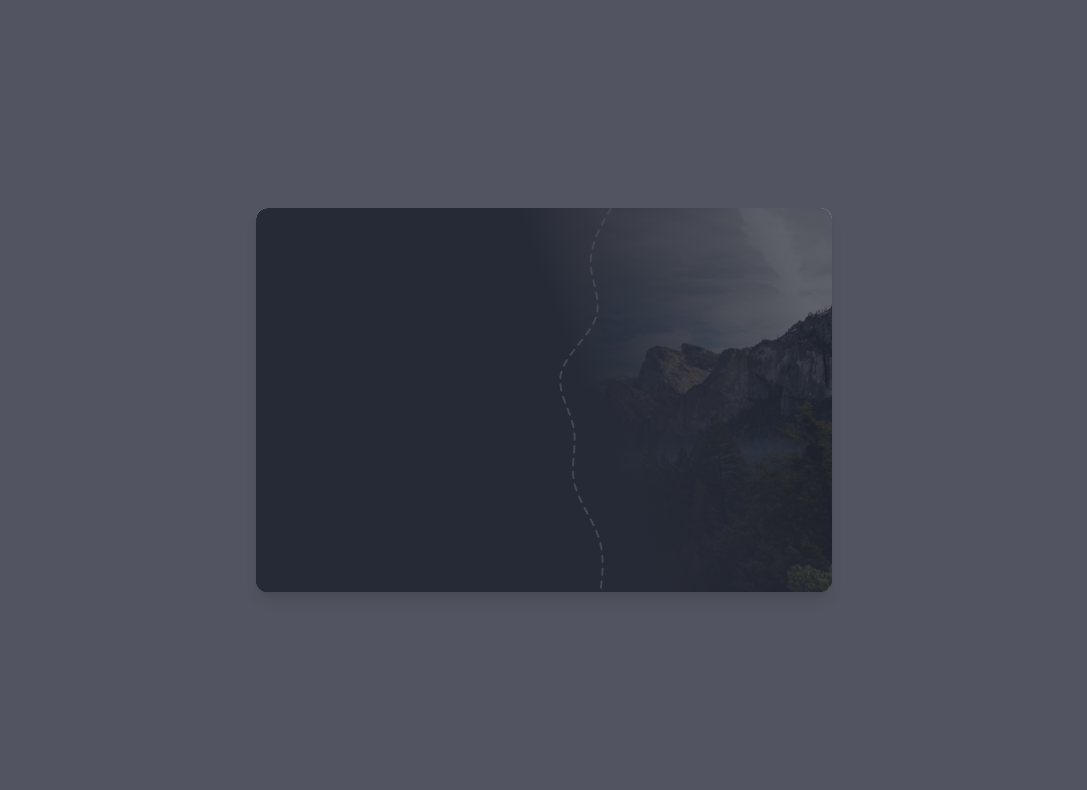
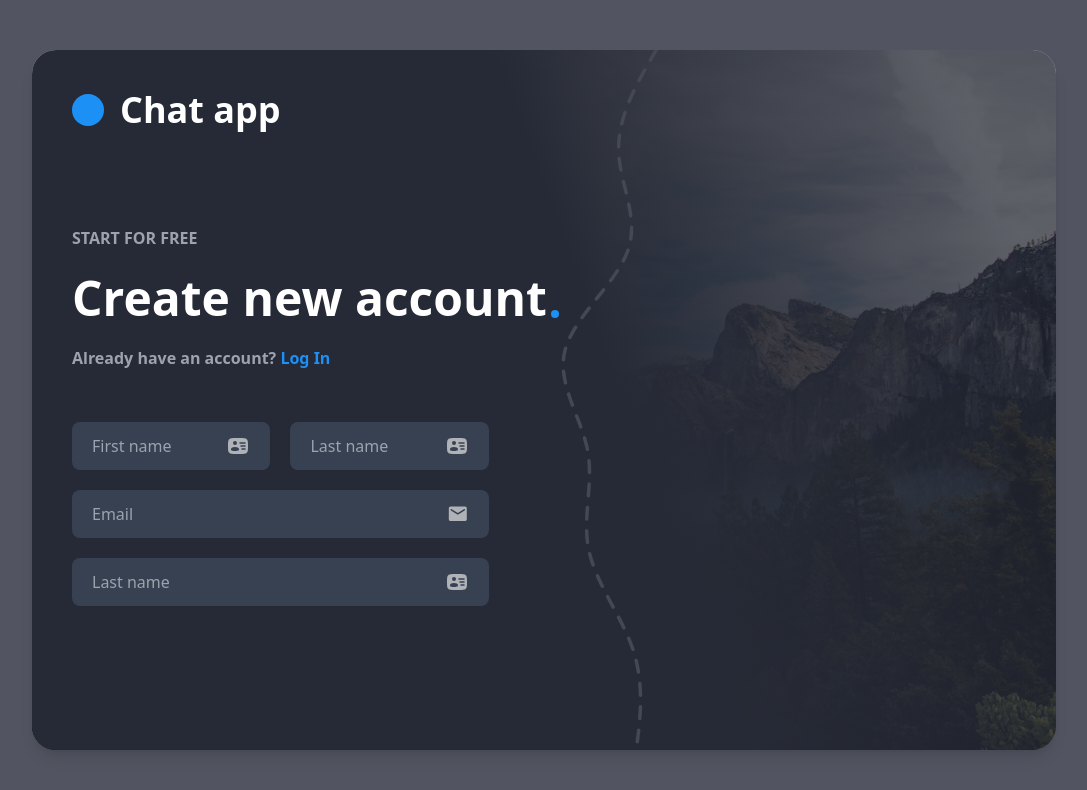
Before and after one commit to m0nt34/chat_application_react, a React (Vite) app in the folder client/: page /signup in a window 1280 px wide. Shown: the top 790 px of the page, without its empty margins (96-1183 px from the left). Built offline with nearby package versions, Linux system fonts and the light colour scheme.

Commit message:
sign up page change

```diff
--- /dev/null
+++ b/client/src/assets/icons/ClosedEyeIcon.jsx
@@ -0,0 +1,25 @@
+import React from "react";
+
+const ClosedEyeIcon = () => {
+  return (
+    <svg
+      xmlns="http://www.w3.org/2000/svg"
+      width="1em"
+      height="1em"
+      viewBox="0 0 24 24"
+    >
+      <path
+        fill="currentColor"
+        fill-rule="evenodd"
+        d="M20.53 4.53a.75.75 0 0 0-1.06-1.06l-16 16a.75.75 0 1 0 1.06 1.06l3.035-3.035C8.883 18.103 10.392 18.5 12 18.5c2.618 0 4.972-1.051 6.668-2.353c.85-.652 1.547-1.376 2.035-2.08c.48-.692.797-1.418.797-2.067c0-.649-.317-1.375-.797-2.066c-.488-.705-1.185-1.429-2.035-2.08c-.27-.208-.558-.41-.86-.601zm-5.4 5.402l-1.1 1.098a2.25 2.25 0 0 1-3 3l-1.1 1.1a3.75 3.75 0 0 0 5.197-5.197"
+        clip-rule="evenodd"
+      />
+      <path
+        fill="currentColor"
+        d="M12.67 8.31a.26.26 0 0 0 .23-.07l1.95-1.95a.243.243 0 0 0-.104-.407A10.214 10.214 0 0 0 12 5.5c-2.618 0-4.972 1.051-6.668 2.353c-.85.652-1.547 1.376-2.036 2.08c-.48.692-.796 1.418-.796 2.067c0 .649.317 1.375.796 2.066a9.287 9.287 0 0 0 1.672 1.79a.246.246 0 0 0 .332-.017l2.94-2.94a.26.26 0 0 0 .07-.23a3.75 3.75 0 0 1 4.36-4.36"
+      />
+    </svg>
+  );
+};
+
+export default ClosedEyeIcon;
--- /dev/null
+++ b/client/src/assets/icons/EmailIcon.jsx
@@ -0,0 +1,19 @@
+import React from "react";
+
+const EmailIcon = () => {
+  return (
+    <svg
+      xmlns="http://www.w3.org/2000/svg"
+      width="1.35em"
+      height="1.35em"
+      viewBox="0 0 24 24"
+    >
+      <path
+        fill="#afb2b6"
+        d="M20 4H4c-1.1 0-1.99.9-1.99 2L2 18c0 1.1.9 2 2 2h16c1.1 0 2-.9 2-2V6c0-1.1-.9-2-2-2m-.4 4.25l-7.07 4.42c-.32.2-.74.2-1.06 0L4.4 8.25a.85.85 0 1 1 .9-1.44L12 11l6.7-4.19a.85.85 0 1 1 .9 1.44"
+      />
+    </svg>
+  );
+};
+
+export default EmailIcon;
--- a/client/src/assets/icons/LineSvg.jsx
+++ b/client/src/assets/icons/LineSvg.jsx
@@ -4,7 +4,7 @@ const LineSvg = ({className}) => {
   return (
 <svg
   id="visual"
-  viewBox="0 0 400 600"
+  viewBox="170 0 100 600"
   xmlns="http://www.w3.org/2000/svg"
   xmlnsXlink="http://www.w3.org/1999/xlink"
   version="1.1"
--- /dev/null
+++ b/client/src/assets/icons/OpenEyeIcon.jsx
@@ -0,0 +1,19 @@
+import React from "react";
+
+const OpenEyeIcon = () => {
+  return (
+    <svg
+      xmlns="http://www.w3.org/2000/svg"
+      width="1em"
+      height="1em"
+      viewBox="0 0 1200 1200"
+    >
+      <path
+        fill="currentColor"
+        d="M779.843 599.925c0 95.331-80.664 172.612-180.169 172.612c-99.504 0-180.168-77.281-180.168-172.612c0-95.332 80.664-172.612 180.168-172.612c99.505-.001 180.169 77.281 180.169 172.612M600 240.521c-103.025.457-209.814 25.538-310.904 73.557C214.038 351.2 140.89 403.574 77.394 468.219C46.208 501.218 6.431 549 0 599.981c.76 44.161 48.13 98.669 77.394 131.763c59.543 62.106 130.786 113.018 211.702 154.179C383.367 931.674 487.712 958.015 600 959.48c103.123-.464 209.888-25.834 310.866-73.557c75.058-37.122 148.243-89.534 211.74-154.179c31.185-32.999 70.962-80.782 77.394-131.763c-.76-44.161-48.13-98.671-77.394-131.764c-59.543-62.106-130.824-112.979-211.74-154.141C816.644 268.36 712.042 242.2 600 240.521m-.076 89.248c156.119 0 282.675 120.994 282.675 270.251c0 149.256-126.556 270.25-282.675 270.25S317.249 749.275 317.249 600.02c0-149.257 126.556-270.251 282.675-270.251"
+      />
+    </svg>
+  );
+};
+
+export default OpenEyeIcon;
--- a/client/src/assets/icons/UserIDIcon.jsx
+++ b/client/src/assets/icons/UserIDIcon.jsx
@@ -4,12 +4,12 @@ const UserIDIcon = () => {
   return (
     <svg
       xmlns="http://www.w3.org/2000/svg"
-      width="1em"
-      height="1em"
+      width="1.5em"
+      height="1.5em"
       viewBox="0 0 24 24"
     >
       <path
-        fill="currentColor"
+        fill="#afb2b6"
         fillRule="evenodd"
         d="M10 4h4c3.771 0 5.657 0 6.828 1.172C22 6.343 22 8.229 22 12c0 3.771 0 5.657-1.172 6.828C19.657 20 17.771 20 14 20h-4c-3.771 0-5.657 0-6.828-1.172C2 17.657 2 15.771 2 12c0-3.771 0-5.657 1.172-6.828C4.343 4 6.229 4 10 4m3.25 5a.75.75 0 0 1 .75-.75h5a.75.75 0 0 1 0 1.5h-5a.75.75 0 0 1-.75-.75m1 3a.75.75 0 0 1 .75-.75h4a.75.75 0 0 1 0 1.5h-4a.75.75 0 0 1-.75-.75m1 3a.75.75 0 0 1 .75-.75h3a.75.75 0 0 1 0 1.5h-3a.75.75 0 0 1-.75-.75M11 9a2 2 0 1 1-4 0a2 2 0 0 1 4 0m-2 8c4 0 4-.895 4-2s-1.79-2-4-2s-4 .895-4 2s0 2 4 2"
         clipRule="evenodd"
--- /dev/null
+++ b/client/src/components/UI/Input.jsx
@@ -0,0 +1,22 @@
+import React from "react";
+
+const Input = ({ name, placeholder, Icon, onChange }) => {
+  return (
+    <div className="relative flex items-center bg-gray-700 w-full px-5 py-3 rounded-lg">
+      <input
+        type="text"
+        name={name}
+        onChange={onChange}
+        placeholder=" "
+        autoComplete="off"
+        className="peer flex-1 bg-transparent text-white outline-none w-full placeholder-transparent"
+      />
+      <span className="absolute left-5  -translate-y-1/2 text-gray-400 pointer-events-none transition-all duration-200 peer-placeholder-shown:top-1/2 peer-placeholder-shown:text-base peer-focus:top-2 peer-focus:text-[10px]">
+        {placeholder}
+      </span>
+      {Icon && <Icon />}
+    </div>
+  );
+};
+
+export default Input;
--- /dev/null
+++ b/client/src/components/form/Form.jsx
@@ -0,0 +1,55 @@
+import React, { useState } from "react";
+import Input from "../UI/Input";
+import UserIDIcon from "../../assets/icons/UserIDIcon";
+import EmailIcon from "../../assets/icons/EmailIcon";
+const Form = () => {
+  const [formData, setFormData] = useState({
+    name: "",
+    email: "",
+  });
+  const handleChange = (e) => {
+    const { name, value } = e.target;
+    setFormData({
+      ...formData,
+      [name]: value,
+    });
+  };
+  const handleSubmit = (e) => {
+    e.preventDefault();
+    console.log("Form submitted:", formData);
+  };
+  return (
+    <form className="mt-5">
+      <div className="flex flex-col w-5/6 py-2 gap-5">
+        <div className="flex w-full gap-5">
+          <Input
+            name="FirstName"
+            placeholder="First name"
+            Icon={UserIDIcon}
+            onChange={handleChange}
+          />
+          <Input
+            name="LastName"
+            placeholder="Last name"
+            Icon={UserIDIcon}
+            onChange={handleChange}
+          />
+        </div>
+        <Input
+          name="Email"
+          placeholder="Email"
+          Icon={EmailIcon}
+          onChange={handleChange}
+        />
+        <Input
+          name="LastName"
+          placeholder="Last name"
+          Icon={UserIDIcon}
+          onChange={handleChange}
+        />
+      </div>
+    </form>
+  );
+};
+
+export default Form;
--- a/client/src/pages/SignUp.jsx
+++ b/client/src/pages/SignUp.jsx
@@ -1,21 +1,47 @@
 import React from "react";
 import Image from "../assets/images/mountains.jpg";
 import LineSvg from "../assets/icons/LineSvg";
+import { Link } from "react-router-dom";
+import Form from "../components/form/Form";
 const SignUp = () => {
   return (
     <div className="flex justify-center items-center min-h-screen w-full">
       <div
-        className="flex h-96 rounded-xl overflow-hidden max-w-xl w-full shadow-lg"
+        className="flex h-[700px] rounded-3xl overflow-hidden max-w-5xl w-full shadow-lg"
         style={{
           backgroundImage: `url(${Image})`,
-          backgroundSize: 'cover',
-          backgroundPosition: 'center',
+          backgroundSize: "cover",
+          backgroundPosition: "center",
         }}
       >
-        <div className="relative max-w-xl w-full bg-custom-gradient">
-          <LineSvg className={'absolute left-48 h-96 w-fit'}/>
+        <div className="relative max-w-5xl w-full bg-custom-gradient p-10">
+          <div className="flex flex-col w-[53%] h-full gap-24 z-10">
+            <header className="flex items-center justify-center gap-4 w-fit text-white font-bold select-none text-4xl ">
+              <span className="w-8 h-8 rounded-full bg-customColor-blue"></span>
+              Chat app
+            </header>
+            <div className="flex flex-col gap-6 select-none">
+              <span className="text-gray-400 font-bold">
+                START FOR FREE
+              </span>
+              <h1 className="flex items-end  text-white text-5xl font-bold gap-1">
+                Create new account
+                <span className="h-2 w-2 rounded-full bg-customColor-blue mb-1"></span>
+              </h1>
+              <p className="text-gray-400 font-bold">
+                Already have an account?{" "}
+                <Link
+                  to="/signin"
+                  className="cursor-pointer text-customColor-blue"
+                >
+                  Log In
+                </Link>
+              </p>
+              <Form />
+            </div>
+          </div>
+          <LineSvg className={"absolute left-[525px] top-0 h-full w-fit pointer-events-none"} />
         </div>
-
       </div>
     </div>
   );
--- a/client/tailwind.config.js
+++ b/client/tailwind.config.js
@@ -3,8 +3,14 @@ export default {
   content: ["./index.html", "./src/**/*.{js,ts,jsx,tsx}"],
   theme: {
     extend: {
+      colors: {
+        customColor: {
+          blue: "#1d90f5",
+        },
+      },
       backgroundImage: {
-        'custom-gradient': 'linear-gradient(70deg, rgba(38,42,54,1) 56%, rgba(38,42,54,0.7378190255220418) 92%, rgba(38,42,54,0.74) 100%);',
+        "custom-gradient":
+          "linear-gradient(70deg, rgba(38,42,54,1) 56%, rgba(38,42,54,0.7378190255220418) 92%, rgba(38,42,54,0.74) 100%);",
       },
     },
   },
```
